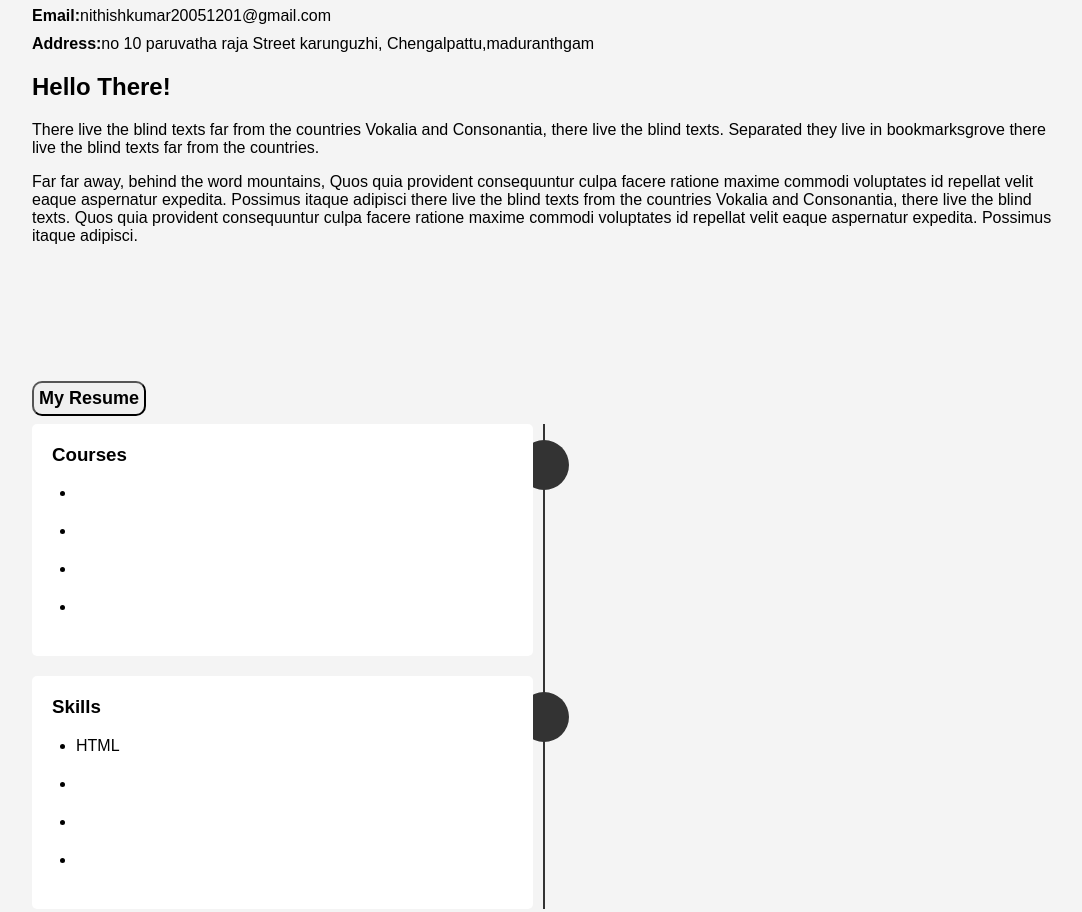
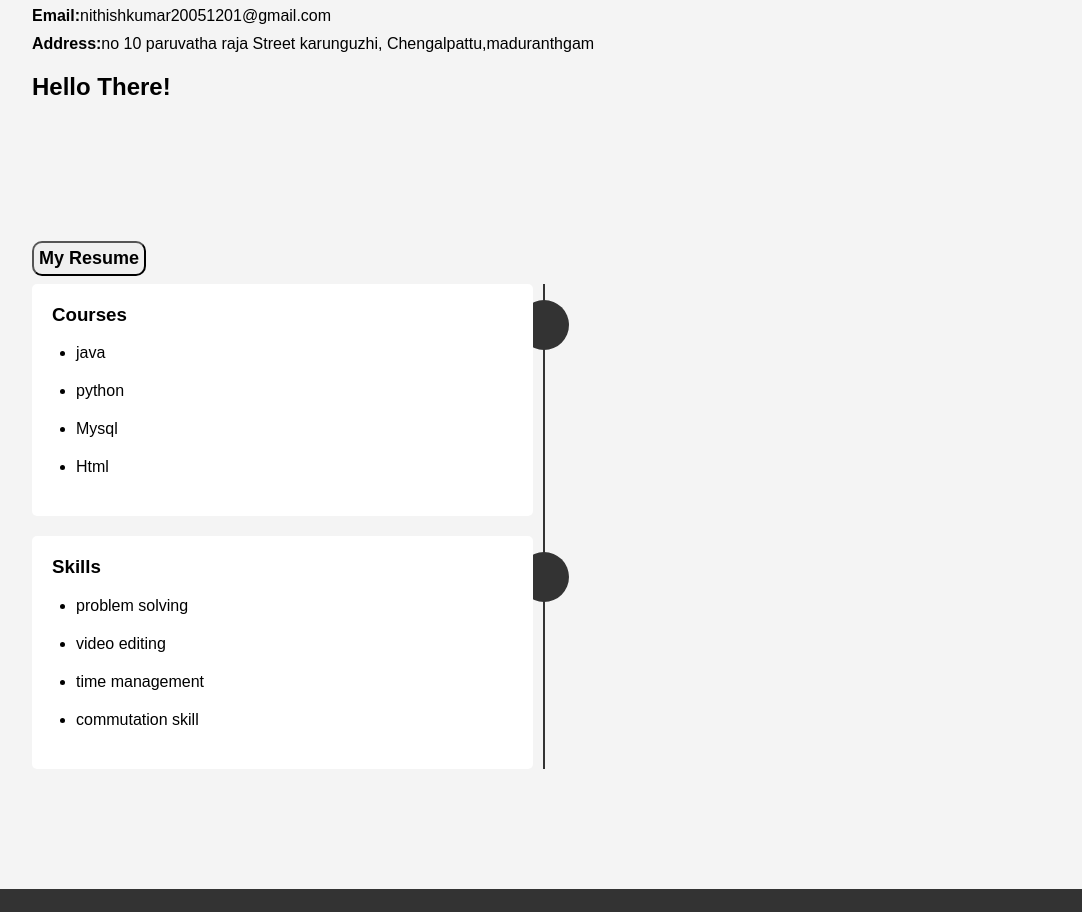
Before and after one commit to NithishKumar0112/Digital_portpolio, a plain HTML site: page index.html in a window 1280 px wide. Shown: the part 440-1352 px from the top of the page, without its empty margins (96-1178 px from the left). Drawn offline with Linux system fonts and the light colour scheme.

Commit message:
Update index.html

```diff
--- a/index.html
+++ b/index.html
@@ -29,8 +29,8 @@
                 </div>
                 <div class="col-md-8">
                     <h2>Hello There!</h2>
-                    <p>There live the blind texts far from the countries Vokalia and Consonantia, there live the blind texts. Separated they live in bookmarksgrove there live the blind texts far from the countries.</p>
-                    <p>Far far away, behind the word mountains, Quos quia provident consequuntur culpa facere ratione maxime commodi voluptates id repellat velit eaque aspernatur expedita. Possimus itaque adipisci there live the blind texts from the countries Vokalia and Consonantia, there live the blind texts. Quos quia provident consequuntur culpa facere ratione maxime commodi voluptates id repellat velit eaque aspernatur expedita. Possimus itaque adipisci.</p>
+                    <p></p> </p>
+                    <p></p>
                 </div>
             </div>
         </div>
@@ -47,10 +47,10 @@
                             <div class="timeline-panel">
                                 <h3>Courses</h3>
                                 <ul>
-                                    <li></li>
-                                    <li></li>
-                                    <li></li>
-                                    <li></li>
+                                    <li>java</li>
+                                    <li>python</li>
+                                    <li>Mysql</li>
+                                    <li>Html</li>
                                 </ul>
                             </div>
                         </li>
@@ -59,10 +59,10 @@
                             <div class="timeline-panel">
                                 <h3>Skills</h3>
                                 <ul>
-                                    <li>HTML</li>
-                                    <li></li>
-                                    <li></li>
-                                    <li></li>
+                                    <li>problem solving</li>
+                                    <li>video editing</li>
+                                    <li>time management</li>
+                                    <li>commutation skill</li>
                                 </ul>
                             </div>
                         </li>
```
